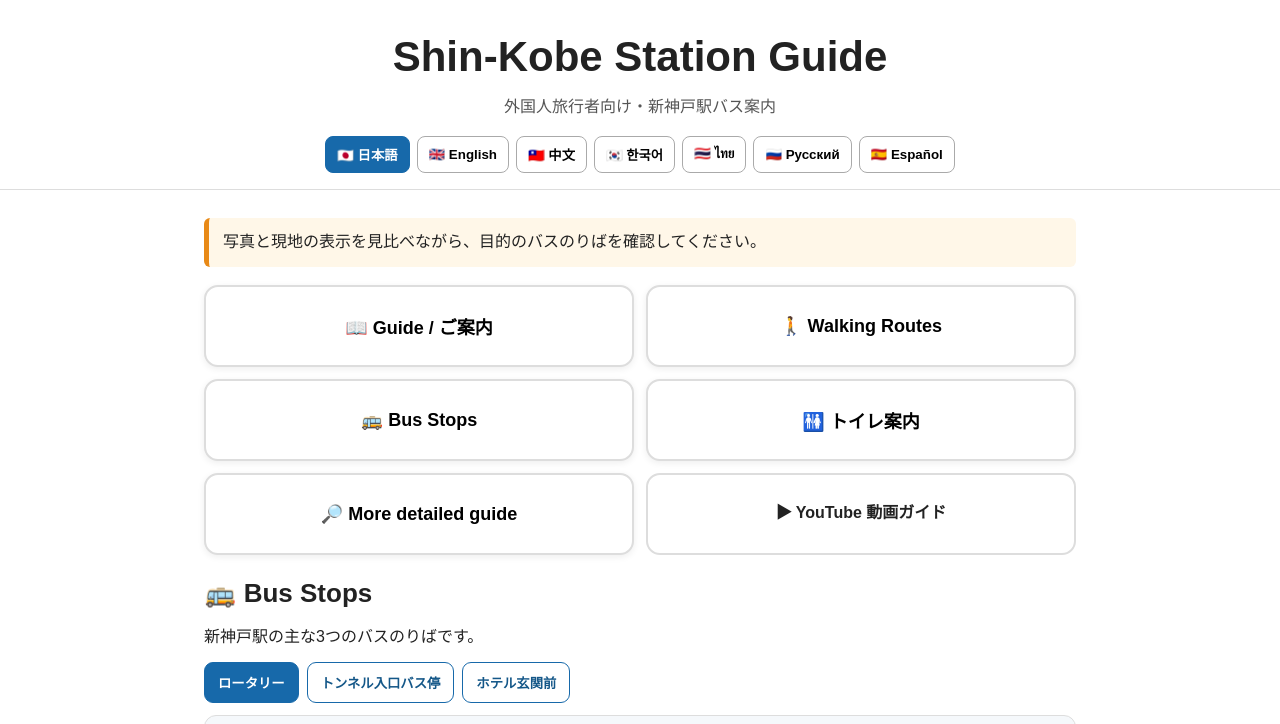
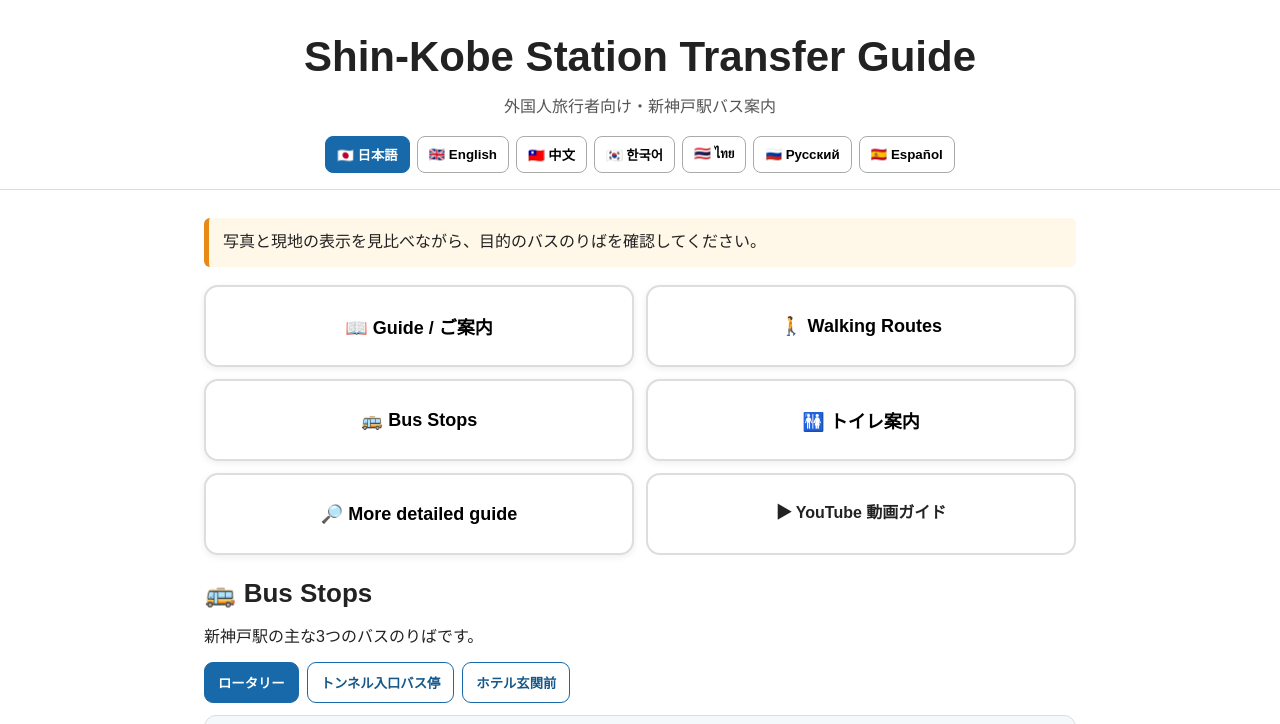
Before and after one commit to naosukenavi/multilingual-shinkobe-guide, a plain HTML site: page index.html in a window 1280 px wide. Shown: the top 724 px of the page. Drawn offline with Linux system fonts and the light colour scheme.

Commit message:
Update title and subtitle for transfer guide

```diff
--- a/index.html
+++ b/index.html
@@ -3,8 +3,8 @@
 <head>
 <meta charset="UTF-8">
 <meta name="viewport" content="width=device-width, initial-scale=1.0">
- <title>Shin-Kobe Station Guide | Bus Stops, Transfers & Walking Routes</title>
-<meta name="description" content="Free Shin-Kobe Station guide in 7 languages. Find bus stops, train transfers and walking routes to Nunobiki Falls, Kitano and other Kobe destinations, with photos and directions.">
+ <title>Shin-Kobe Station Transfer Guide | Bus Stops, Transfers & Walking Routes</title>
+<meta name="description" content="Free Shin-Kobe Station Transfer Guide in 7 languages. Find bus stops, train transfers and walking routes to Nunobiki Falls, Kitano and other Kobe destinations, with photos and directions.">
   <meta name="google-site-verification" content="LOOYDoJN8D-Rthz4YCB8LaBdtnT_ZX7n69SQlvaRLmg" />
 <style>
 :root{--blue:#1769aa;--green:#3d8b4a;--orange:#e88916;--ink:#222;--soft:#f5f8fb}
@@ -63,7 +63,7 @@ main{max-width:900px;margin:auto;padding:18px 14px 40px}.notice{background:#fff7
         async src="https://gc.zgo.at/count.js"></script></head>
 <body>
 <header>
-<h1 data-t="title">Shin-Kobe Station Guide</h1><p class="sub" data-t="subtitle">外国人旅行者向け・新神戸駅バス案内</p>
+<h1 data-t="title">Shin-Kobe Station Transfer Guide</h1><p class="sub" data-t="subtitle">外国人旅行者向け・新神戸駅バス案内</p>
 <div class="langs">
 <button type="button" data-lang="ja">🇯🇵 日本語</button><button type="button" data-lang="en">🇬🇧 English</button><button type="button" data-lang="zh">🇹🇼 中文</button><button type="button" data-lang="ko">🇰🇷 한국어</button><button type="button" data-lang="th">🇹🇭 ไทย</button><button type="button" data-lang="ru">🇷🇺 Русский</button><button type="button" data-lang="es">🇪🇸 Español</button>
 </div></header>
@@ -188,13 +188,13 @@ const images={
  es:'Guía del baño'
 };
 const text={
- ja:{title:'Shin-Kobe Station Guide',subtitle:'外国人旅行者向け・新神戸駅バス案内',notice:'写真と現地の表示を見比べながら、目的のバスのりばを確認してください。',guideBtn:'Guide / ご案内',walkingBtn:'Walking Routes',busBtn:'Bus Stops',detailBtn:'More detailed guide',guideTitle:'📖 Guide / ご案内',guide1h:'このアプリについて',guide1:'新神戸駅には複数のバスのりばがあります。このアプリは、行き先から迷わずのりばを確認するための案内です。',guide2h:'写真の見方',guide2:'実際の駅で見える案内表示と、アプリの写真を照らし合わせて進んでください。ロータリー・トンネル入口・ホテル玄関前で行き方が分かれます。',guide3h:'注意事項',guide3:'運行時刻・運休・のりば変更などは、当日の公式案内も確認してください。写真は現地案内を補助するためのものです。',guide4h:'困ったとき',guide4:'道が分からなくなったら、いったん安全な場所で止まり、駅の案内表示や係員に確認してください。',walkingTitle:'🚶 Walking Routes',walk0h:'安全に歩くために',walk0:'写真を確認するときは、道路上で立ち止まらず、安全な場所で確認してください。',walk1h:'布引バス停（2・18系統）',walk2h:'布引バス停（92系統）',walk3h:'布引ハーブ園',walk4h:'布引の滝',walk5h:'北野方面',walk6h:'三宮方面',busTitle:'🚌 Bus Stops',busIntro:'新神戸駅の主な3つのバスのりばです。',rotary:'ロータリー',tunnel:'トンネル入口バス停',hotel:'ホテル玄関前'},
- en:{title:'Shin-Kobe Station Guide',subtitle:'A multilingual bus guide for visitors',notice:'Use the photos together with the signs you see at the station.',guideBtn:'Guide / How to use',walkingBtn:'Walking Routes',busBtn:'Bus Stops',detailBtn:'More detailed guide',guideTitle:'📖 Guide / How to use',guide1h:'About this guide',guide1:'Shin-Kobe Station has several bus stops. This guide helps you find the correct stop from your destination.',guide2h:'How to use the photos',guide2:'Compare the station signs with the photos as you walk. The routes differ at the Rotary, Tunnel Entrance, and Hotel Entrance.',guide3h:'Important',guide3:'Check official information on the day for schedules, service changes, or stop changes. Photos are a navigation aid.',guide4h:'If you get lost',guide4:'Stop in a safe place and check station signs or ask station staff for help.',walkingTitle:'🚶 Walking Routes',walk0h:'Walk safely',walk0:'Do not stop in the roadway while checking photos. Move to a safe place first.',walk1h:'Nunobiki Bus Stop (Routes 2 & 18)',walk2h:'Nunobiki Bus Stop (Route 92)',walk3h:'Nunobiki Herb Gardens',walk4h:'Nunobiki Falls',walk5h:'Kitano Area',walk6h:'Sannomiya Area',busTitle:'🚌 Bus Stops',busIntro:'The three main bus-stop areas at Shin-Kobe Station.',rotary:'Rotary',tunnel:'Tunnel Entrance',hotel:'Hotel Entrance'},
- zh:{title:'新神户站指南',subtitle:'给外国游客的新神户站巴士指南',notice:'请把照片与车站现场的指示牌对照确认。',guideBtn:'指南 / 使用方法',walkingBtn:'Walking Routes',busBtn:'Bus Stops',detailBtn:'More detailed guide',guideTitle:'📖 指南 / 使用方法',guide1h:'关于本指南',guide1:'新神户站有多个巴士站。本指南帮助您根据目的地找到正确的巴士站。',guide2h:'如何使用照片',guide2:'步行时，请将车站的指示牌与照片进行对照。路线会在环形广场、隧道入口和酒店入口处分开。',guide3h:'重要提示',guide3:'请在当天确认官方信息，包括时刻表、停运或服务变更以及巴士站变更。照片仅作为辅助导航。',guide4h:'如果迷路了',guide4:'如果找不到路，请先停在安全的地方，然后查看车站指示牌或向车站工作人员求助。',rotary:'環形廣場巴士站',tunnel:'隧道入口巴士站',hotel:'飯店入口'},
- ko:{title:'신코베역 안내',subtitle:'외국인 여행객을 위한 신코베역 버스 안내',notice:'사진과 역의 안내 표지판을 함께 확인해 주세요。',guideBtn:'안내 / 이용 방법',walkingBtn:'Walking Routes',busBtn:'Bus Stops',detailBtn:'More detailed guide',guideTitle:'📖 안내 / 이용 방법',guide1h:'이 안내에 대하여',guide1:'신코베역에는 여러 버스 정류장이 있습니다. 이 안내는 목적지에 맞는 정류장을 찾는 데 도움을 드립니다.',guide2h:'사진 이용 방법',guide2:'걸으면서 역의 안내 표지판과 사진을 비교해 주세요. 로터리, 터널 입구, 호텔 입구에서 경로가 나뉩니다.',guide3h:'주의사항',guide3:'시간표, 운행 변경, 정류장 변경 등은 당일 공식 안내를 확인해 주세요. 사진은 길찾기를 돕기 위한 자료입니다.',guide4h:'길을 잃었을 때',guide4:'길을 모르겠다면 먼저 안전한 곳에 멈춘 후 역의 안내 표지판을 확인하거나 역 직원에게 도움을 요청하세요.',rotary:'로터리',tunnel:'터널 입구 버스 정류장',hotel:'호텔 입구'},
- th:{title:'คู่มือสถานีชินโกเบ',subtitle:'คู่มือรถบัสสำหรับนักท่องเที่ยวต่างชาติ',notice:'โปรดเปรียบเทียบภาพกับป้ายจริงภายในสถานี',guideBtn:'คู่มือ / วิธีใช้',walkingBtn:'Walking Routes',busBtn:'Bus Stops',detailBtn:'More detailed guide',guideTitle:'📖 คู่มือ / วิธีใช้',guide1h:'เกี่ยวกับคู่มือนี้',guide1:'สถานีชินโกเบมีป้ายรถหลายแห่ง คู่มือนี้ช่วยให้คุณค้นหาป้ายรถที่ถูกต้องจากจุดหมายปลายทางของคุณ',guide2h:'วิธีใช้ภาพ',guide2:'ขณะเดิน โปรดเปรียบเทียบภาพกับป้ายบอกทางที่สถานี เส้นทางจะแยกกันที่วงเวียน ทางเข้าทางอุโมงค์ และทางเข้าโรงแรม',guide3h:'ข้อสำคัญ',guide3:'โปรดตรวจสอบข้อมูลอย่างเป็นทางการในวันเดินทาง เช่น ตารางเวลา การเปลี่ยนแปลงการให้บริการ หรือการเปลี่ยนป้ายรถ ภาพเป็นเพียงตัวช่วยในการนำทาง',guide4h:'หากหลงทาง',guide4:'หากไม่แน่ใจว่าไปทางไหน ให้หยุดในจุดที่ปลอดภัยก่อน แล้วดูป้ายในสถานีหรือขอความช่วยเหลือจากเจ้าหน้าที่',rotary:'ป้ายรถบริเวณวงเวียน',tunnel:'ป้ายรถทางเข้าทางอุโมงค์',hotel:'หน้าโรงแรม'},
- ru:{title:'Путеводитель по станции Син-Кобэ',subtitle:'Автобусный гид для иностранных посетителей',notice:'Сравнивайте фотографии с указателями на станции.',guideBtn:'Гид / Как пользоваться',walkingBtn:'Walking Routes',busBtn:'Bus Stops',detailBtn:'More detailed guide',guideTitle:'📖 Гид / Как пользоваться',guide1h:'О гиде',guide1:'На станции Син-Кобэ несколько автобусных остановок. Этот гид поможет вам найти нужную остановку по месту назначения.',guide2h:'Как пользоваться фотографиями',guide2:'Сравнивайте фотографии с указателями на станции во время движения. Маршруты расходятся у кольцевой площади, входа в туннель и входа в отель.',guide3h:'Важно',guide3:'В день поездки проверяйте официальную информацию о расписании, изменениях движения и остановок. Фотографии служат только для помощи в навигации.',guide4h:'Если вы заблудились',guide4:'Если вы не знаете, куда идти, остановитесь в безопасном месте, проверьте указатели на станции или обратитесь к сотруднику станции.',rotary:'Автобусная остановка на кольцевой площади',tunnel:'Остановка у входа в туннель',hotel:'Остановка у входа в отель'},
- es:{title:'Guía de la estación Shin-Kobe',subtitle:'Guía de autobuses para visitantes extranjeros',notice:'Compare las fotos con las señales de la estación.',guideBtn:'Guía / Cómo usarla',walkingBtn:'Walking Routes',busBtn:'Bus Stops',detailBtn:'More detailed guide',guideTitle:'📖 Guía / Cómo usarla',guide1h:'Sobre esta guía',guide1:'La estación Shin-Kobe tiene varias paradas de autobús. Esta guía le ayuda a encontrar la parada correcta según su destino.',guide2h:'Cómo usar las fotos',guide2:'Mientras camina, compare las fotos con las señales de la estación. Las rutas se separan en la rotonda, la entrada del túnel y la entrada del hotel.',guide3h:'Importante',guide3:'El día del viaje, consulte la información oficial sobre horarios, cambios de servicio o cambios de parada. Las fotos son solo una ayuda para orientarse.',guide4h:'Si se pierde',guide4:'Si no sabe por dónde ir, deténgase primero en un lugar seguro y consulte las señales de la estación o pida ayuda al personal.',rotary:'Parada en la rotonda',tunnel:'Parada en la entrada del túnel',hotel:'Parada frente al hotel'}
+ ja:{title:'Shin-Kobe Station Transfer Guide',subtitle:'外国人旅行者向け・新神戸駅バス案内',notice:'写真と現地の表示を見比べながら、目的のバスのりばを確認してください。',guideBtn:'Guide / ご案内',walkingBtn:'Walking Routes',busBtn:'Bus Stops',detailBtn:'More detailed guide',guideTitle:'📖 Guide / ご案内',guide1h:'このアプリについて',guide1:'新神戸駅には複数のバスのりばがあります。このアプリは、行き先から迷わずのりばを確認するための案内です。',guide2h:'写真の見方',guide2:'実際の駅で見える案内表示と、アプリの写真を照らし合わせて進んでください。ロータリー・トンネル入口・ホテル玄関前で行き方が分かれます。',guide3h:'注意事項',guide3:'運行時刻・運休・のりば変更などは、当日の公式案内も確認してください。写真は現地案内を補助するためのものです。',guide4h:'困ったとき',guide4:'道が分からなくなったら、いったん安全な場所で止まり、駅の案内表示や係員に確認してください。',walkingTitle:'🚶 Walking Routes',walk0h:'安全に歩くために',walk0:'写真を確認するときは、道路上で立ち止まらず、安全な場所で確認してください。',walk1h:'布引バス停（2・18系統）',walk2h:'布引バス停（92系統）',walk3h:'布引ハーブ園',walk4h:'布引の滝',walk5h:'北野方面',walk6h:'三宮方面',busTitle:'🚌 Bus Stops',busIntro:'新神戸駅の主な3つのバスのりばです。',rotary:'ロータリー',tunnel:'トンネル入口バス停',hotel:'ホテル玄関前'},
+ en:{title:'Shin-Kobe Station Transfer Guide',subtitle:'A multilingual bus guide for visitors',notice:'Use the photos together with the signs you see at the station.',guideBtn:'Guide / How to use',walkingBtn:'Walking Routes',busBtn:'Bus Stops',detailBtn:'More detailed guide',guideTitle:'📖 Guide / How to use',guide1h:'About this guide',guide1:'Shin-Kobe Station has several bus stops. This guide helps you find the correct stop from your destination.',guide2h:'How to use the photos',guide2:'Compare the station signs with the photos as you walk. The routes differ at the Rotary, Tunnel Entrance, and Hotel Entrance.',guide3h:'Important',guide3:'Check official information on the day for schedules, service changes, or stop changes. Photos are a navigation aid.',guide4h:'If you get lost',guide4:'Stop in a safe place and check station signs or ask station staff for help.',walkingTitle:'🚶 Walking Routes',walk0h:'Walk safely',walk0:'Do not stop in the roadway while checking photos. Move to a safe place first.',walk1h:'Nunobiki Bus Stop (Routes 2 & 18)',walk2h:'Nunobiki Bus Stop (Route 92)',walk3h:'Nunobiki Herb Gardens',walk4h:'Nunobiki Falls',walk5h:'Kitano Area',walk6h:'Sannomiya Area',busTitle:'🚌 Bus Stops',busIntro:'The three main bus-stop areas at Shin-Kobe Station.',rotary:'Rotary',tunnel:'Tunnel Entrance',hotel:'Hotel Entrance'},
+ zh:{title:'新神户站换乘指南',subtitle:'给外国游客的新神户站巴士指南',notice:'请把照片与车站现场的指示牌对照确认。',guideBtn:'指南 / 使用方法',walkingBtn:'Walking Routes',busBtn:'Bus Stops',detailBtn:'More detailed guide',guideTitle:'📖 指南 / 使用方法',guide1h:'关于本指南',guide1:'新神户站有多个巴士站。本指南帮助您根据目的地找到正确的巴士站。',guide2h:'如何使用照片',guide2:'步行时，请将车站的指示牌与照片进行对照。路线会在环形广场、隧道入口和酒店入口处分开。',guide3h:'重要提示',guide3:'请在当天确认官方信息，包括时刻表、停运或服务变更以及巴士站变更。照片仅作为辅助导航。',guide4h:'如果迷路了',guide4:'如果找不到路，请先停在安全的地方，然后查看车站指示牌或向车站工作人员求助。',rotary:'環形廣場巴士站',tunnel:'隧道入口巴士站',hotel:'飯店入口'},
+ ko:{title:'신코베역 환승 안내',subtitle:'외국인 여행객을 위한 신코베역 버스 안내',notice:'사진과 역의 안내 표지판을 함께 확인해 주세요。',guideBtn:'안내 / 이용 방법',walkingBtn:'Walking Routes',busBtn:'Bus Stops',detailBtn:'More detailed guide',guideTitle:'📖 안내 / 이용 방법',guide1h:'이 안내에 대하여',guide1:'신코베역에는 여러 버스 정류장이 있습니다. 이 안내는 목적지에 맞는 정류장을 찾는 데 도움을 드립니다.',guide2h:'사진 이용 방법',guide2:'걸으면서 역의 안내 표지판과 사진을 비교해 주세요. 로터리, 터널 입구, 호텔 입구에서 경로가 나뉩니다.',guide3h:'주의사항',guide3:'시간표, 운행 변경, 정류장 변경 등은 당일 공식 안내를 확인해 주세요. 사진은 길찾기를 돕기 위한 자료입니다.',guide4h:'길을 잃었을 때',guide4:'길을 모르겠다면 먼저 안전한 곳에 멈춘 후 역의 안내 표지판을 확인하거나 역 직원에게 도움을 요청하세요.',rotary:'로터리',tunnel:'터널 입구 버스 정류장',hotel:'호텔 입구'},
+ th:{title:'คู่มือการเปลี่ยนสายที่สถานีชินโกเบ',subtitle:'คู่มือรถบัสสำหรับนักท่องเที่ยวต่างชาติ',notice:'โปรดเปรียบเทียบภาพกับป้ายจริงภายในสถานี',guideBtn:'คู่มือ / วิธีใช้',walkingBtn:'Walking Routes',busBtn:'Bus Stops',detailBtn:'More detailed guide',guideTitle:'📖 คู่มือ / วิธีใช้',guide1h:'เกี่ยวกับคู่มือนี้',guide1:'สถานีชินโกเบมีป้ายรถหลายแห่ง คู่มือนี้ช่วยให้คุณค้นหาป้ายรถที่ถูกต้องจากจุดหมายปลายทางของคุณ',guide2h:'วิธีใช้ภาพ',guide2:'ขณะเดิน โปรดเปรียบเทียบภาพกับป้ายบอกทางที่สถานี เส้นทางจะแยกกันที่วงเวียน ทางเข้าทางอุโมงค์ และทางเข้าโรงแรม',guide3h:'ข้อสำคัญ',guide3:'โปรดตรวจสอบข้อมูลอย่างเป็นทางการในวันเดินทาง เช่น ตารางเวลา การเปลี่ยนแปลงการให้บริการ หรือการเปลี่ยนป้ายรถ ภาพเป็นเพียงตัวช่วยในการนำทาง',guide4h:'หากหลงทาง',guide4:'หากไม่แน่ใจว่าไปทางไหน ให้หยุดในจุดที่ปลอดภัยก่อน แล้วดูป้ายในสถานีหรือขอความช่วยเหลือจากเจ้าหน้าที่',rotary:'ป้ายรถบริเวณวงเวียน',tunnel:'ป้ายรถทางเข้าทางอุโมงค์',hotel:'หน้าโรงแรม'},
+ ru:{title:'Путеводитель по пересадкам на станции Син-Кобэ',subtitle:'Автобусный гид для иностранных посетителей',notice:'Сравнивайте фотографии с указателями на станции.',guideBtn:'Гид / Как пользоваться',walkingBtn:'Walking Routes',busBtn:'Bus Stops',detailBtn:'More detailed guide',guideTitle:'📖 Гид / Как пользоваться',guide1h:'О гиде',guide1:'На станции Син-Кобэ несколько автобусных остановок. Этот гид поможет вам найти нужную остановку по месту назначения.',guide2h:'Как пользоваться фотографиями',guide2:'Сравнивайте фотографии с указателями на станции во время движения. Маршруты расходятся у кольцевой площади, входа в туннель и входа в отель.',guide3h:'Важно',guide3:'В день поездки проверяйте официальную информацию о расписании, изменениях движения и остановок. Фотографии служат только для помощи в навигации.',guide4h:'Если вы заблудились',guide4:'Если вы не знаете, куда идти, остановитесь в безопасном месте, проверьте указатели на станции или обратитесь к сотруднику станции.',rotary:'Автобусная остановка на кольцевой площади',tunnel:'Остановка у входа в туннель',hotel:'Остановка у входа в отель'},
+ es:{title:'Guía de transbordos en la estación Shin-Kobe',subtitle:'Guía de autobuses para visitantes extranjeros',notice:'Compare las fotos con las señales de la estación.',guideBtn:'Guía / Cómo usarla',walkingBtn:'Walking Routes',busBtn:'Bus Stops',detailBtn:'More detailed guide',guideTitle:'📖 Guía / Cómo usarla',guide1h:'Sobre esta guía',guide1:'La estación Shin-Kobe tiene varias paradas de autobús. Esta guía le ayuda a encontrar la parada correcta según su destino.',guide2h:'Cómo usar las fotos',guide2:'Mientras camina, compare las fotos con las señales de la estación. Las rutas se separan en la rotonda, la entrada del túnel y la entrada del hotel.',guide3h:'Importante',guide3:'El día del viaje, consulte la información oficial sobre horarios, cambios de servicio o cambios de parada. Las fotos son solo una ayuda para orientarse.',guide4h:'Si se pierde',guide4:'Si no sabe por dónde ir, deténgase primero en un lugar seguro y consulte las señales de la estación o pida ayuda al personal.',rotary:'Parada en la rotonda',tunnel:'Parada en la entrada del túnel',hotel:'Parada frente al hotel'}
 };
 text.ja.youtubeBtn = '▶ YouTube 動画ガイド';
 text.en.youtubeBtn = '▶ Watch videos on YouTube';
```
